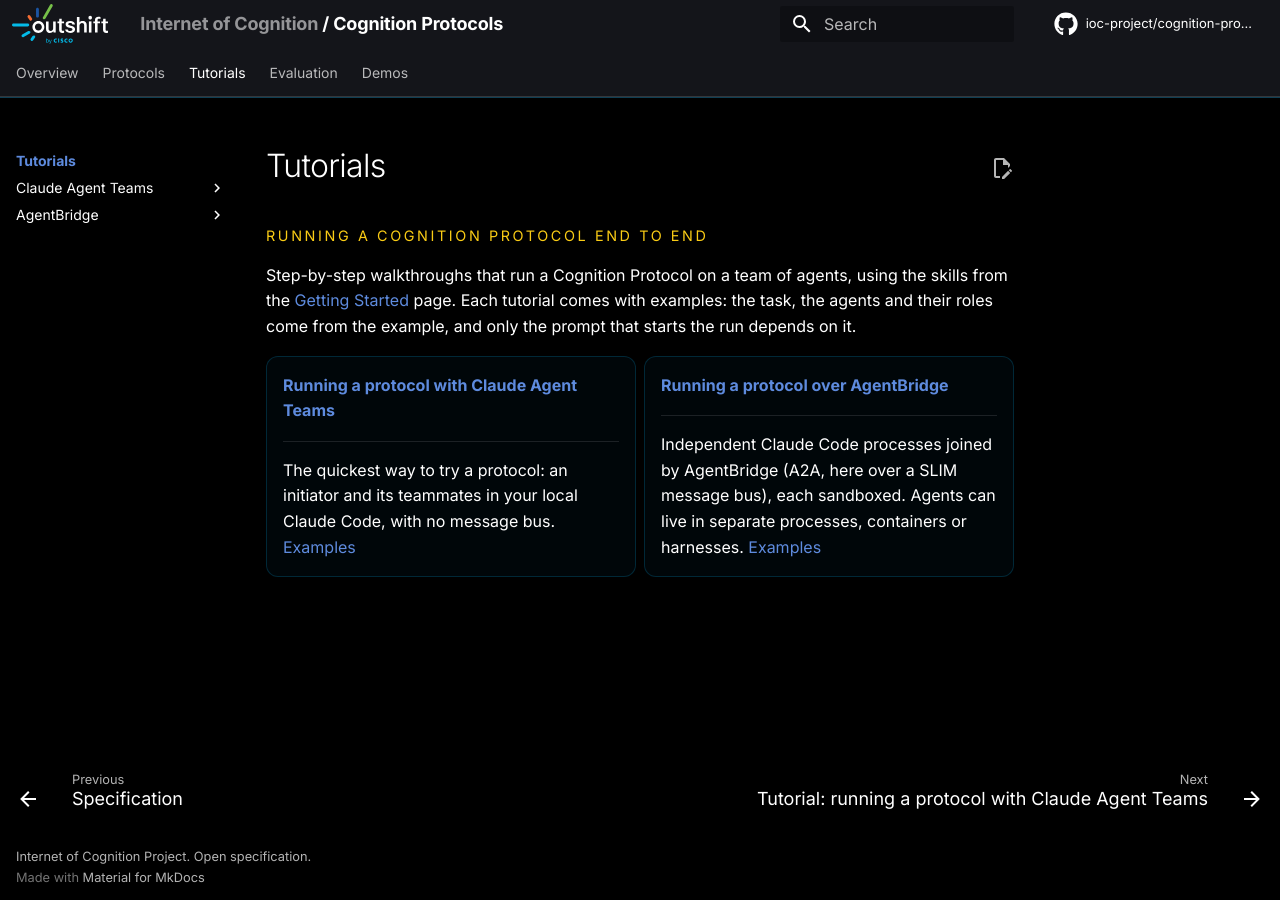
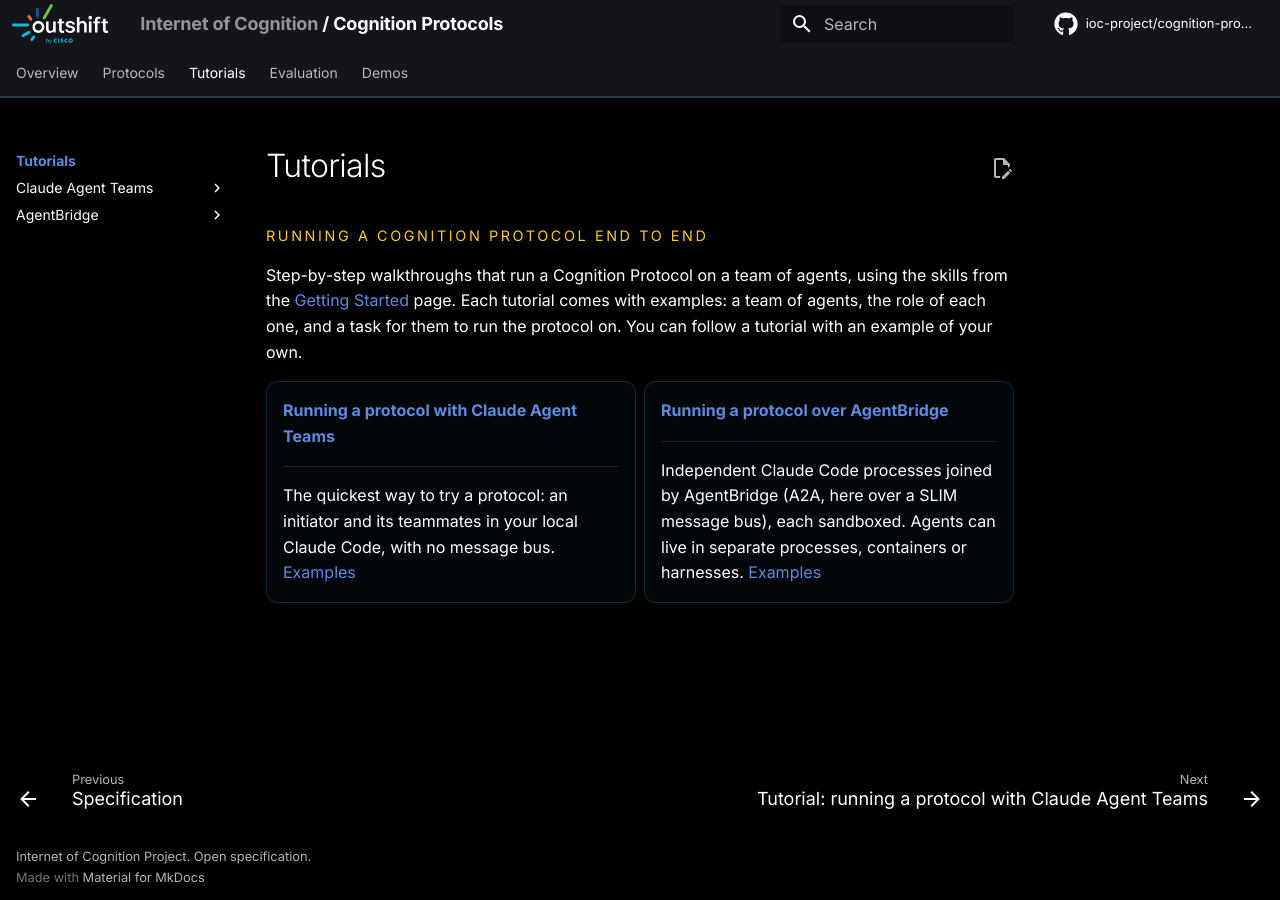
Before and after one commit to ioc-project/cognition-protocols, an MkDocs documentation site: the page built from docs/tutorials/index.md, in a window 1280 px wide. Built offline with MkDocs 1.6.1 and Material for MkDocs 9.7.7, drawn with Linux system fonts in a browser that asks for light colours; comment, search, counter and statistics services are not loaded.

Commit message:
docs: reword the Tutorials intro about examples
Signed-off-by: Mauro Sardara <msardara@cisco.com>

```diff
--- a/docs/tutorials/index.md
+++ b/docs/tutorials/index.md
@@ -3,9 +3,9 @@
 <p class="eyebrow">Running a Cognition Protocol end to end</p>
 
 Step-by-step walkthroughs that run a Cognition Protocol on a team of agents, using the skills
-from the [Getting Started](../getting-started.md) page. Each tutorial comes with examples: the
-task, the agents and their roles come from the example, and only the prompt that starts the run
-depends on it.
+from the [Getting Started](../getting-started.md) page. Each tutorial comes with examples: a
+team of agents, the role of each one, and a task for them to run the protocol on. You can
+follow a tutorial with an example of your own.
 
 <div class="grid cards" markdown>
 
```
